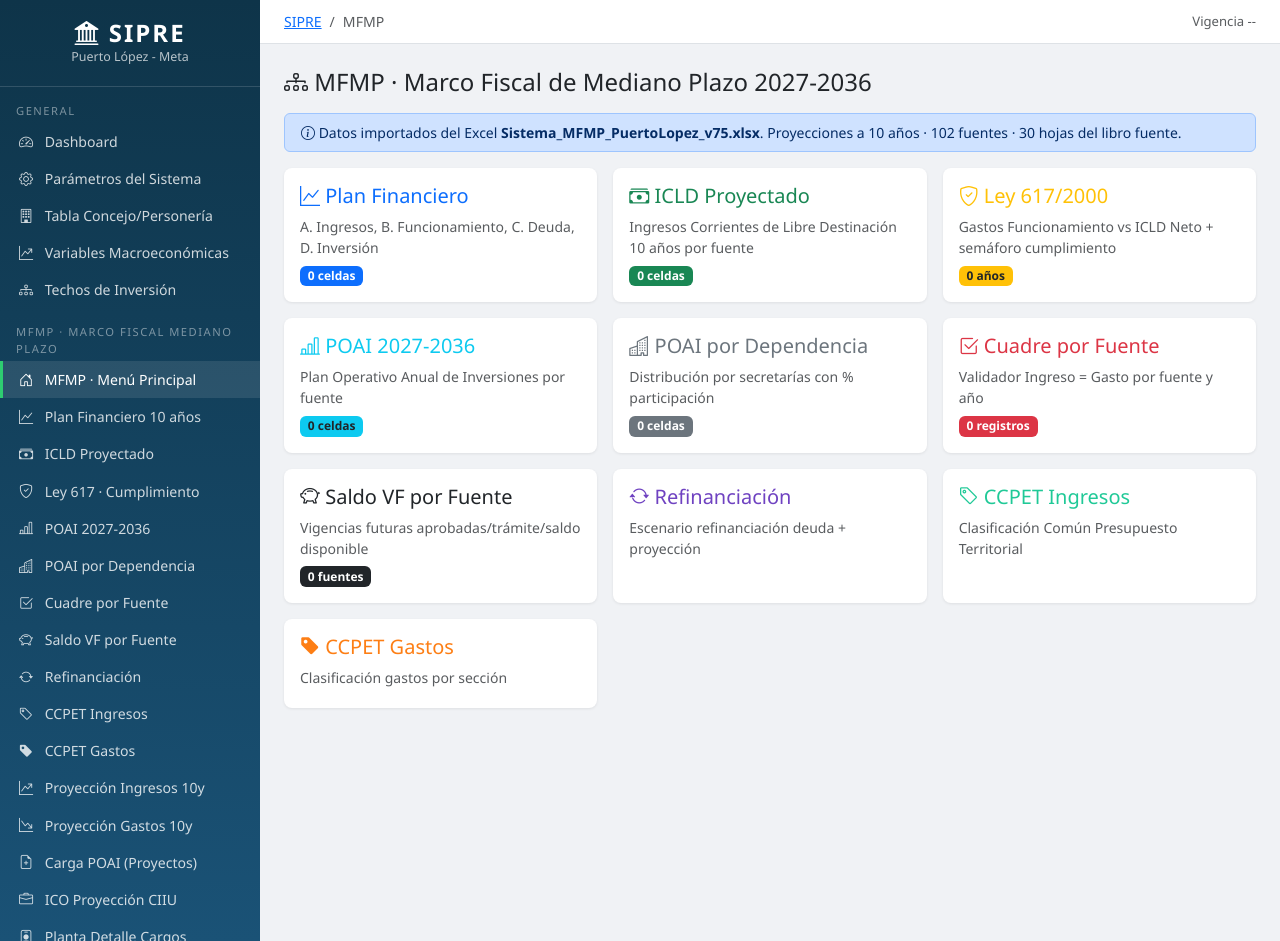
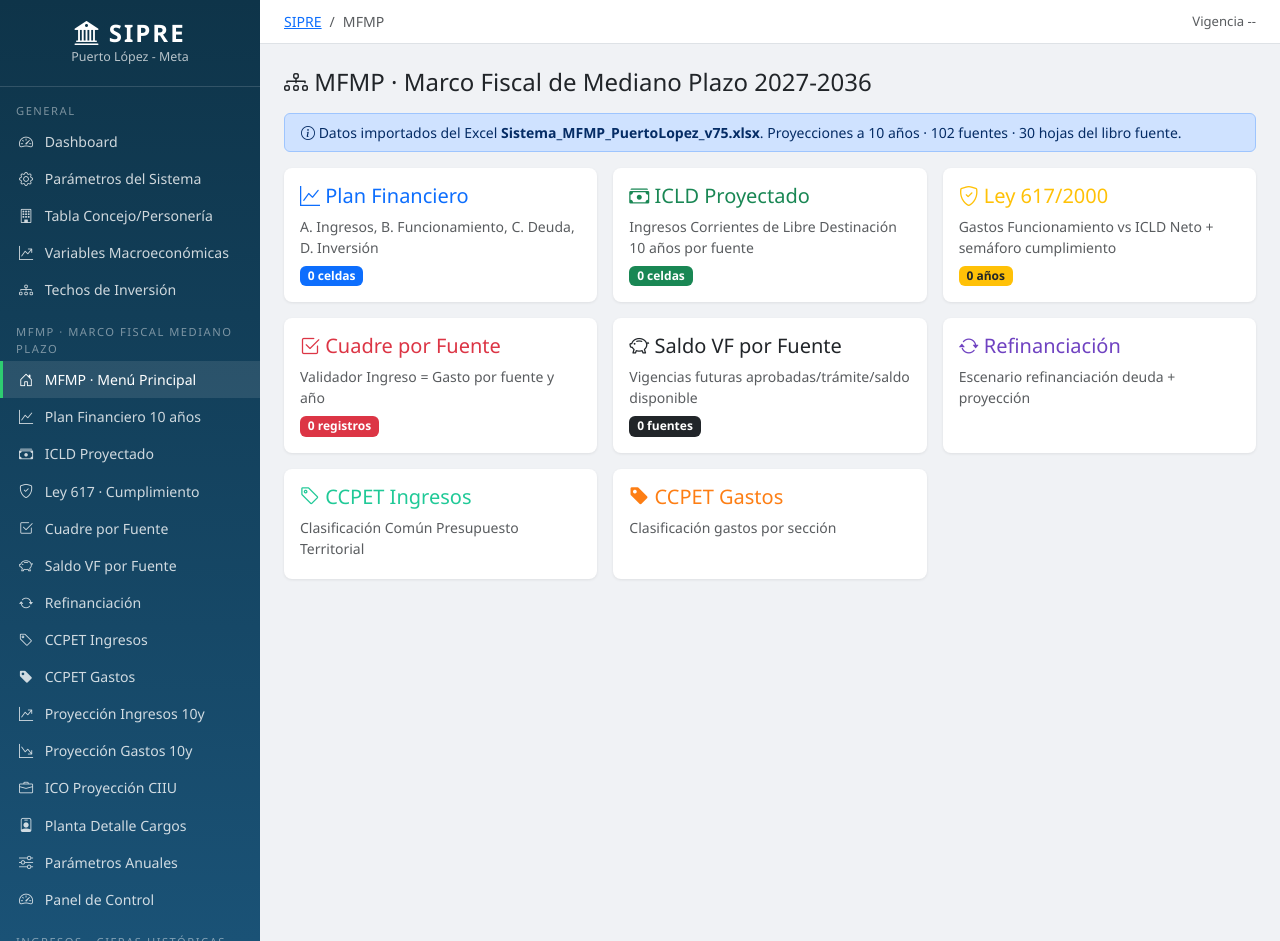
Before and after one commit to Jorgecuenca1/Presupuesto, a Django app: page /mfmp/ in a window 1280 px wide. Run offline with Django 5.2, Linux system fonts and the light colour scheme; the visitor is signed in with stand-in values (Sample User, id 1); data that the repository does not hold is empty.

Commit message:
UI: fix encabezados oscuros invisibles + quitar POAI redundante
Fix visual (base.html):
- CSS global forzando color blanco #ffffff en thead.table-dark th
- Y en card-header.bg-dark (para tarjetas oscuras)
- Sub-encabezados sobre table-light mantienen texto oscuro legible
- Aplica automaticamente a los 16 templates MFMP que usan thead oscuro

Quitar POAI redundante (sidebar + menu MFMP):
- Se ocultan del sidebar los enlaces:
    POAI 2027-2036, POAI por Dependencia, Carga POAI (Proyectos)
- Se ocultan del menu MFMP las 2 tarjetas correspondientes
- Las URLs y vistas siguen activas (200 OK) para no romper links
  directos y no perder datos de la BD
- Los modelos POAIProyectado, POAIPorDependencia y CargaPOAIProyecto
  se preservan intactos (630+ registros) para uso interno del motor
  de recalculo MFMP

```diff
--- a/templates/base.html
+++ b/templates/base.html
@@ -15,6 +15,19 @@
             --accent: #2ecc71;
         }
         body { font-family: 'Segoe UI', Tahoma, Geneva, Verdana, sans-serif; background: #f0f2f5; }
+        /* Fix visibilidad encabezados de tablas MFMP (thead oscuro con texto blanco) */
+        .table thead.table-dark th,
+        .table thead.table-dark td,
+        .table > thead.table-dark tr th,
+        thead.table-dark th,
+        .card-header.bg-dark,
+        .card-header.bg-dark * {
+            color: #ffffff !important;
+            background-color: #212529 !important;
+        }
+        /* Sub-encabezados (segunda fila del thead) sobre colores claros deben leer bien */
+        .table thead th.table-light,
+        .table thead td.table-light { color: #212529 !important; }
         #sidebar {
             position: fixed; top: 0; left: 0; width: var(--sidebar-w); height: 100vh;
             background: linear-gradient(180deg, var(--primary-dark) 0%, var(--primary) 100%);
@@ -104,12 +117,6 @@
         <a href="{% url 'ley_617' %}" class="nav-link {% if request.resolver_match.url_name == 'ley_617' %}active{% endif %}">
             <i class="bi bi-shield-check"></i> Ley 617 · Cumplimiento
         </a>
-        <a href="{% url 'poai_proyectado' %}" class="nav-link {% if request.resolver_match.url_name == 'poai_proyectado' %}active{% endif %}">
-            <i class="bi bi-bar-chart-line"></i> POAI 2027-2036
-        </a>
-        <a href="{% url 'poai_dependencias' %}" class="nav-link {% if request.resolver_match.url_name == 'poai_dependencias' %}active{% endif %}">
-            <i class="bi bi-buildings"></i> POAI por Dependencia
-        </a>
         <a href="{% url 'cuadre_fuente' %}" class="nav-link {% if request.resolver_match.url_name == 'cuadre_fuente' %}active{% endif %}">
             <i class="bi bi-check2-square"></i> Cuadre por Fuente
         </a>
@@ -130,9 +137,6 @@
         </a>
         <a href="{% url 'proyeccion_gastos_10y' %}" class="nav-link {% if request.resolver_match.url_name == 'proyeccion_gastos_10y' %}active{% endif %}">
             <i class="bi bi-graph-down-arrow"></i> Proyección Gastos 10y
-        </a>
-        <a href="{% url 'carga_poai' %}" class="nav-link {% if request.resolver_match.url_name == 'carga_poai' %}active{% endif %}">
-            <i class="bi bi-file-earmark-plus"></i> Carga POAI (Proyectos)
         </a>
         <a href="{% url 'ico_proyeccion' %}" class="nav-link {% if request.resolver_match.url_name == 'ico_proyeccion' %}active{% endif %}">
             <i class="bi bi-briefcase"></i> ICO Proyección CIIU
--- a/templates/core/mfmp_menu.html
+++ b/templates/core/mfmp_menu.html
@@ -43,28 +43,6 @@
                     <h5 class="text-warning"><i class="bi bi-shield-check"></i> Ley 617/2000</h5>
                     <p class="small text-muted mb-1">Gastos Funcionamiento vs ICLD Neto + semáforo cumplimiento</p>
                     <span class="badge bg-warning text-dark">{{ stats.ley_617 }} años</span>
-                </div>
-            </div>
-        </a>
-    </div>
-    <div class="col-md-6 col-lg-4">
-        <a href="{% url 'poai_proyectado' %}" class="text-decoration-none">
-            <div class="card h-100 border-info">
-                <div class="card-body">
-                    <h5 class="text-info"><i class="bi bi-bar-chart-line"></i> POAI 2027-2036</h5>
-                    <p class="small text-muted mb-1">Plan Operativo Anual de Inversiones por fuente</p>
-                    <span class="badge bg-info text-dark">{{ stats.poai }} celdas</span>
-                </div>
-            </div>
-        </a>
-    </div>
-    <div class="col-md-6 col-lg-4">
-        <a href="{% url 'poai_dependencias' %}" class="text-decoration-none">
-            <div class="card h-100 border-secondary">
-                <div class="card-body">
-                    <h5 class="text-secondary"><i class="bi bi-buildings"></i> POAI por Dependencia</h5>
-                    <p class="small text-muted mb-1">Distribución por secretarías con % participación</p>
-                    <span class="badge bg-secondary">{{ stats.poai_dep }} celdas</span>
                 </div>
             </div>
         </a>
```
